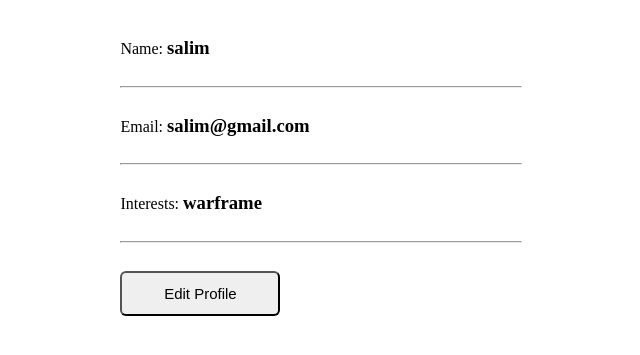
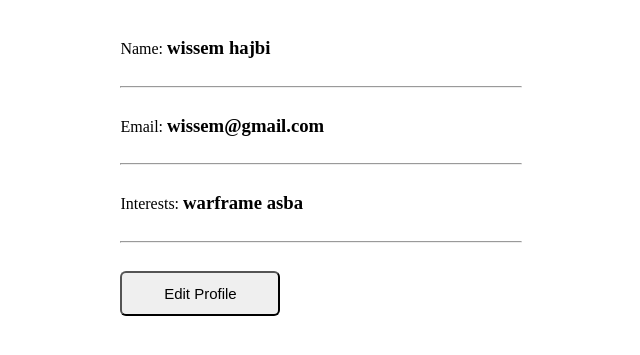
Before and after one commit to IDigics/mini_projet_devops, a website: page app/index.html in a window 1280 px wide. Shown: the part 387-742 px from the top of the page, without its empty margins (14-654 px from the left). Drawn offline with Linux system fonts and the light colour scheme.

Commit message:
Update index.html

```diff
--- a/app/index.html
+++ b/app/index.html
@@ -61,11 +61,11 @@
     <div class='container'>
         <h1>User profile</h1>
         <img src='profile-picture' alt="user-profile">
-        <span>Name: </span><h3 id='name'>salim </h3>
+        <span>Name: </span><h3 id='name'>wissem hajbi </h3>
         <hr />
-        <span>Email: </span><h3 id='email'>salim@gmail.com</h3>
+        <span>Email: </span><h3 id='email'>wissem@gmail.com</h3>
         <hr />
-        <span>Interests: </span><h3 id='interests'>warframe</h3>
+        <span>Interests: </span><h3 id='interests'>warframe asba</h3>
         <hr />
         <button class='button' onclick="editProfile()">Edit Profile</button>
     </div>
```
